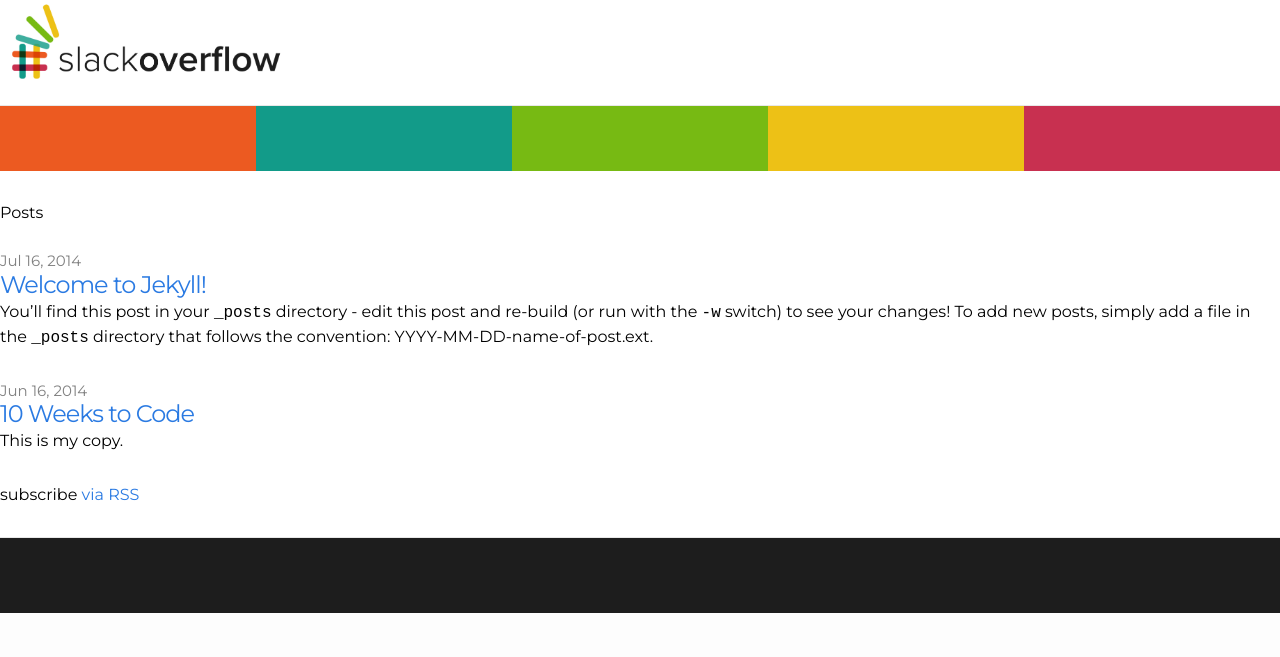
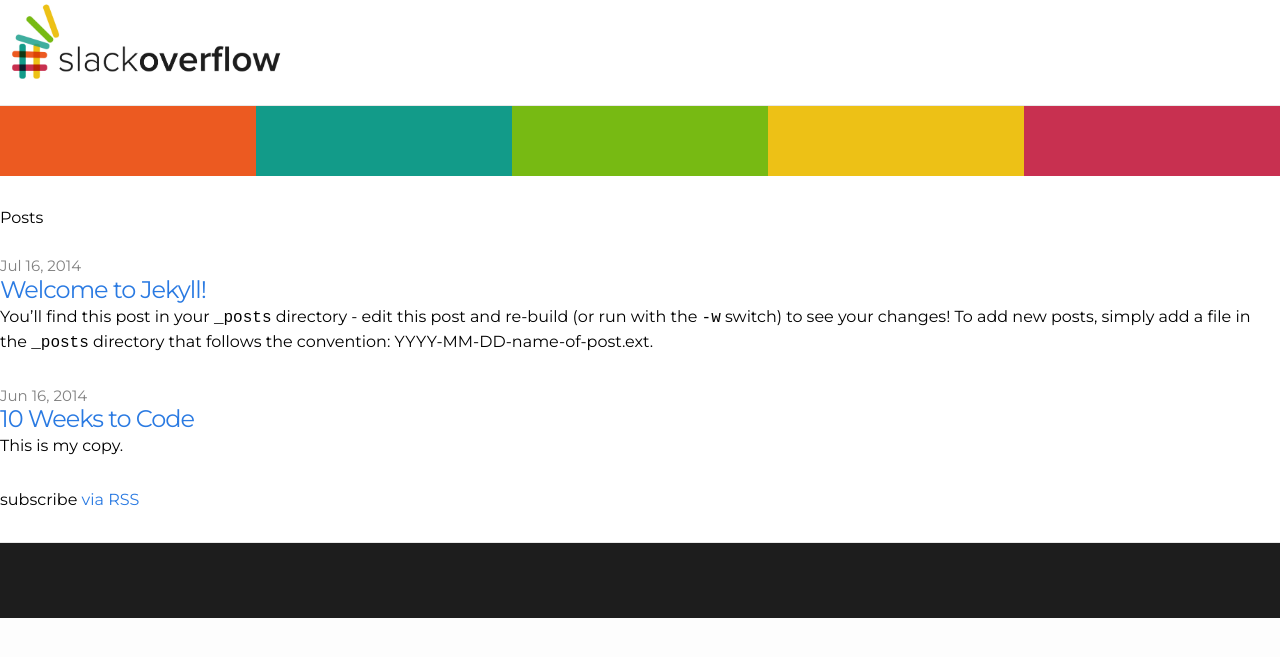
Before and after one commit to MeganCoffey/MeganCoffey.github.io, a Jekyll site: the page built from index.html, in a window 1280 px wide. Shown: the top 657 px of the page. Built offline with Jekyll 4.4.1, drawn with Linux system fonts in a browser that asks for light colours.

Commit message:
nav changes

```diff
--- a/css/main.css
+++ b/css/main.css
@@ -73,7 +73,7 @@ a:visited { color: #205caa; }
 }
 
 .nav {
-  height: 65px;
+  height: 70px;
   float: left;
 }
 
@@ -390,7 +390,7 @@ a:visited { color: #205caa; }
 
 @media screen and (max-width: 600px) {
 
-  .wrap { padding: 0 12px; }
+  .wrap { padding: 0 0px; }
 
   .site-nav {
     position: fixed;
```
